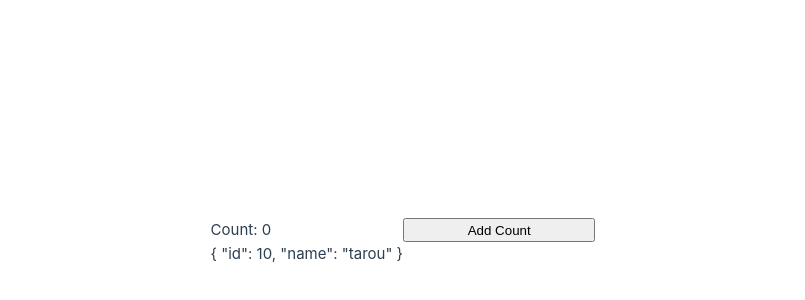
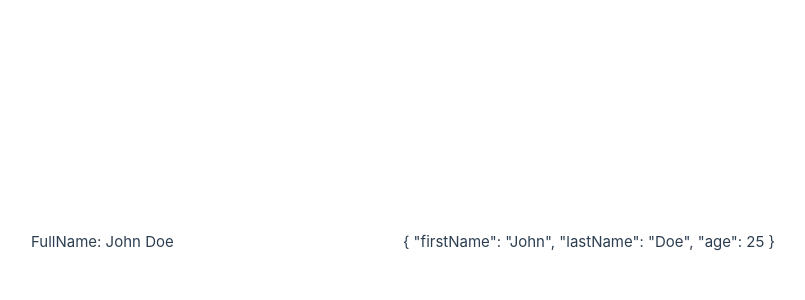
Before and after one commit to fujioka8700/vue3_docker, a Vue app in the folder src/: page / in a window 1280 px wide. Shown: the part 158-458 px from the top of the page, without its empty margins (237-1042 px from the left). Built offline with nearby package versions, Linux system fonts and the light colour scheme.

Commit message:
[update] Use Type inference.

```diff
--- a/src/src/App.vue
+++ b/src/src/App.vue
@@ -1,17 +1,16 @@
 <template>
-    <div>Count: {{ count }}</div>
-    <button @click="count++">Add Count</button>
-    <div>{{ user }}</div>
+    <div>FullName: John Doe</div>
+    {{ user }}
 </template>
 
 <script setup lang="ts">
-import { ref } from "vue";
-import type { Ref } from "vue";
-import type { UserType } from "./types";
+import { reactive } from "vue";
 
-const count: Ref<number> = ref<number>(0);
-
-const user: UserType = { id: 10, name: "tarou" };
+const user = reactive({
+    firstName: "John",
+    lastName: "Doe",
+    age: 25,
+});
 </script>
 
 <style scoped></style>
```
